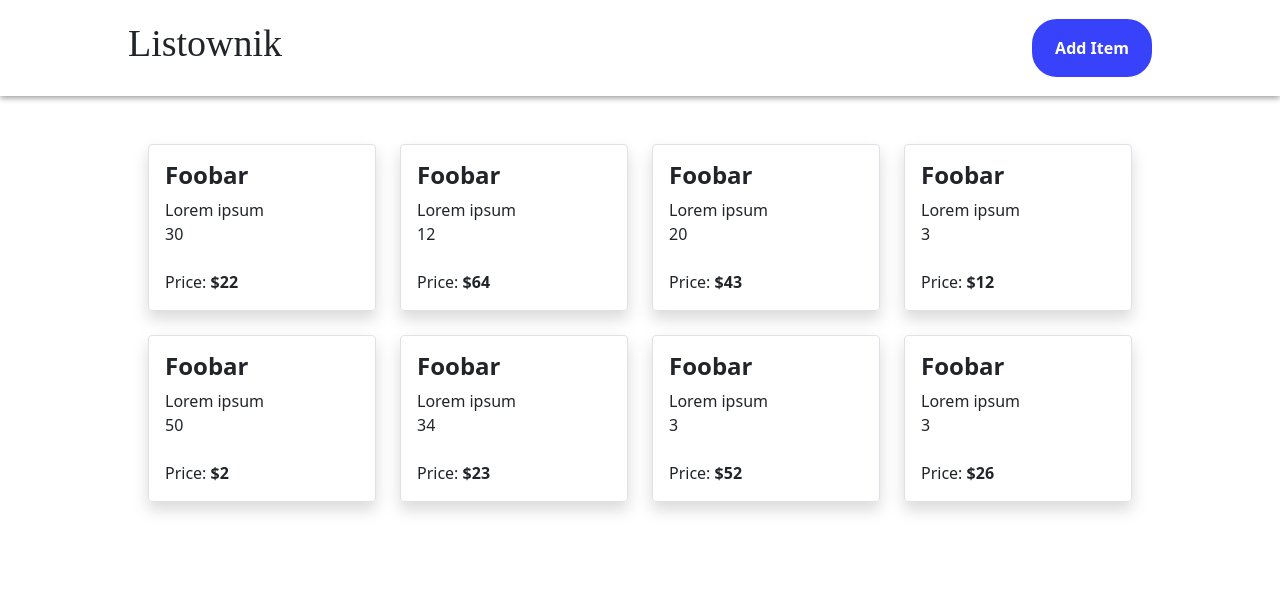
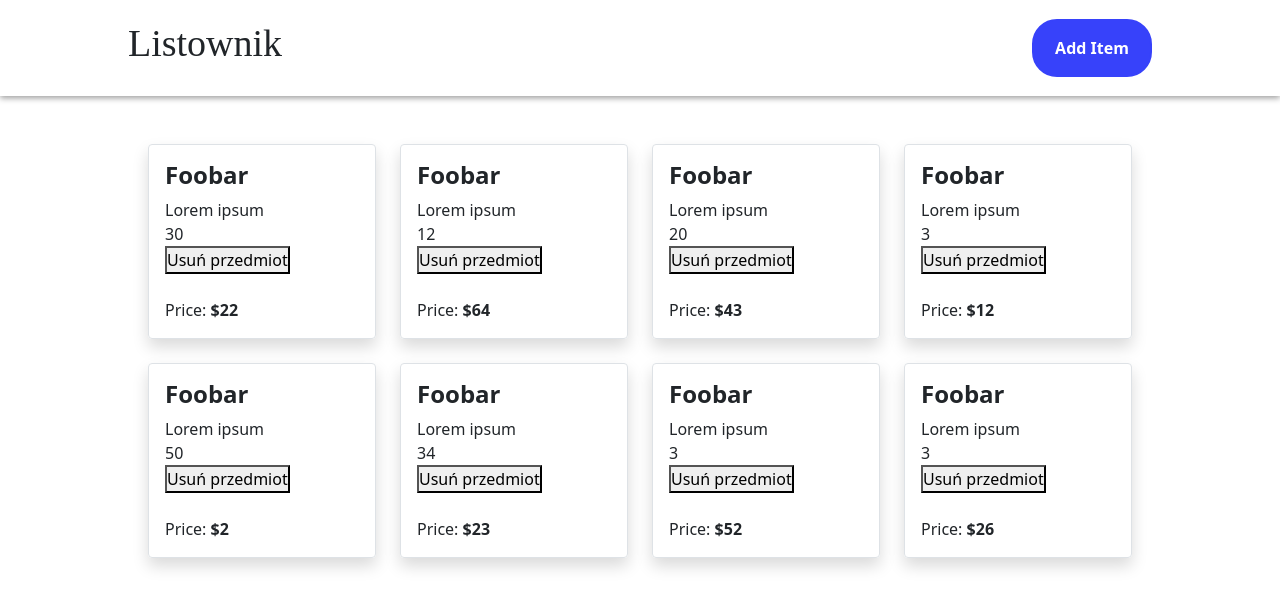
Before and after one commit to pkol92/ShopList, a React (Create React App) app: page / in a window 1280 px wide. Shown: the top 608 px of the page. Built offline with nearby package versions, Linux system fonts and the light colour scheme; a web font is replaced by a local one.

Commit message:
set localStorage

```diff
--- a/src/components/DeleteItem/DeleteItem.js
+++ b/src/components/DeleteItem/DeleteItem.js
@@ -1,13 +1,12 @@
 
-import React from 'react';
 
 import Button from '../AddItem/Button';
 
 
-const DeleteItem = ({id, test, setTest}) => {
+const DeleteItem = ({id, items, setTest}) => {
 
     function handleDelete(e){
-     setTest( test.filter(item=> id !== item.id))
+     setTest( items.filter(item=> id !== item.id))
     }
     return (
     <Button
--- a/src/components/Table/component.js
+++ b/src/components/Table/component.js
@@ -2,7 +2,7 @@
 import 'bootstrap/dist/css/bootstrap.css'
 // import { useState } from 'react'
 import { useItems } from '../../contexts/Items'
-// import DeleteItem from '../DeleteItem/DeleteItem'
+import DeleteItem from '../DeleteItem/DeleteItem'
 export const Table = () => {
 
 
@@ -17,7 +17,7 @@ export const Table = () => {
              <header className='fw-bold h4'>{item.name}</header>
              <div>{item.description}</div>
              <div>{item.weight}</div>
-             {/* <DeleteItem id={item.id} test={test} setTest={setTest}/> */}
+             <DeleteItem id={item.id} items={items} setTest={setItems}/>
              <div className='mt-4'>Price: <span className='fw-bold'>{'$'}{item.price}</span> </div>
 
           </div>
--- a/src/contexts/Items.jsx
+++ b/src/contexts/Items.jsx
@@ -1,4 +1,4 @@
-import { createContext, useContext, useState } from "react";
+import { createContext, useContext, useEffect, useState } from "react";
 
 
 const ItemsContext = createContext()
@@ -66,9 +66,17 @@ export const ItemsProvider = ({children}) => {
 
 
   ]
-  const [items, setItems] = useState(initialState)
+  const [items, setItems] = useState(()=>{
+    const data = localStorage.getItem("items")
+
+    return data ? JSON.parse(data) : initialState
+  })
   // const addToItems = (item) => setItems([...items, item])
   // const removeFromItems = (item) => setItems(items.filter( i => i !== item))
+
+  useEffect(()=>{
+    localStorage.setItem("items", JSON.stringify(items))
+  },[items])
 
   return (
     <>
```
